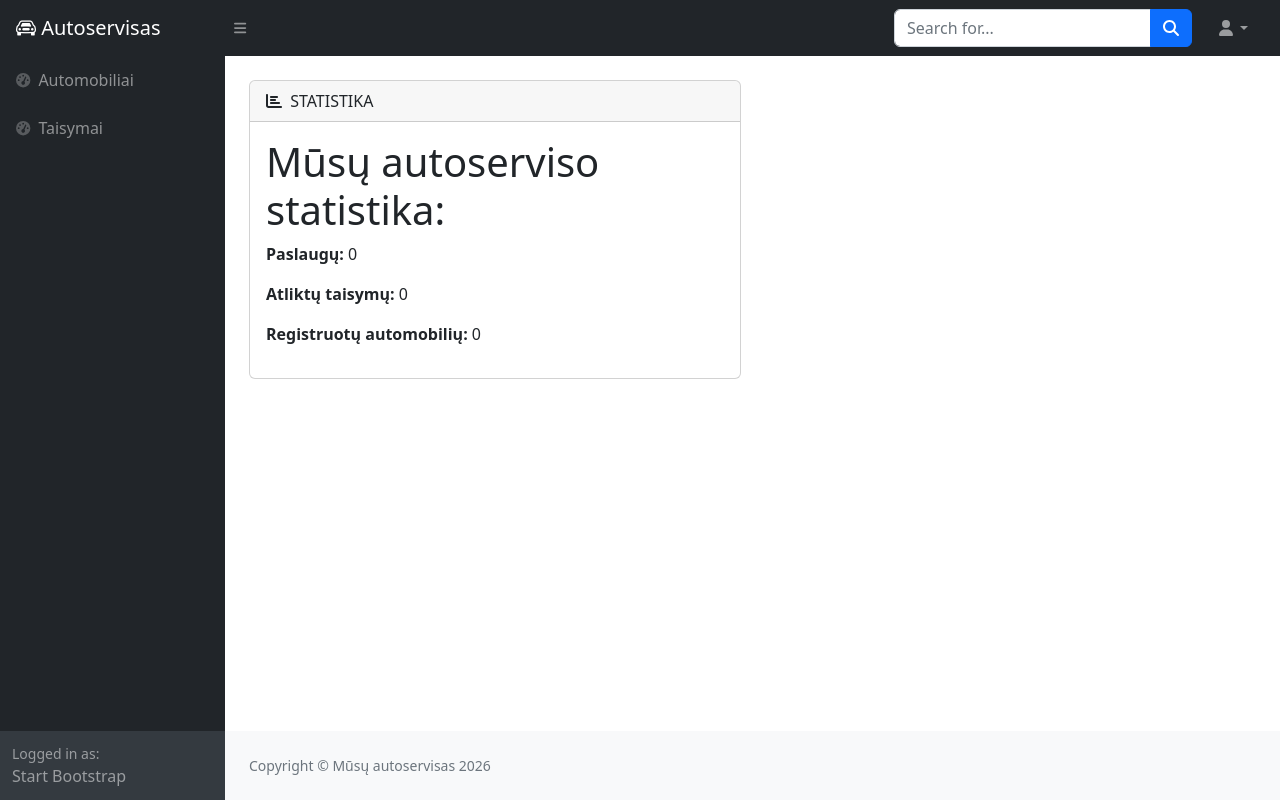
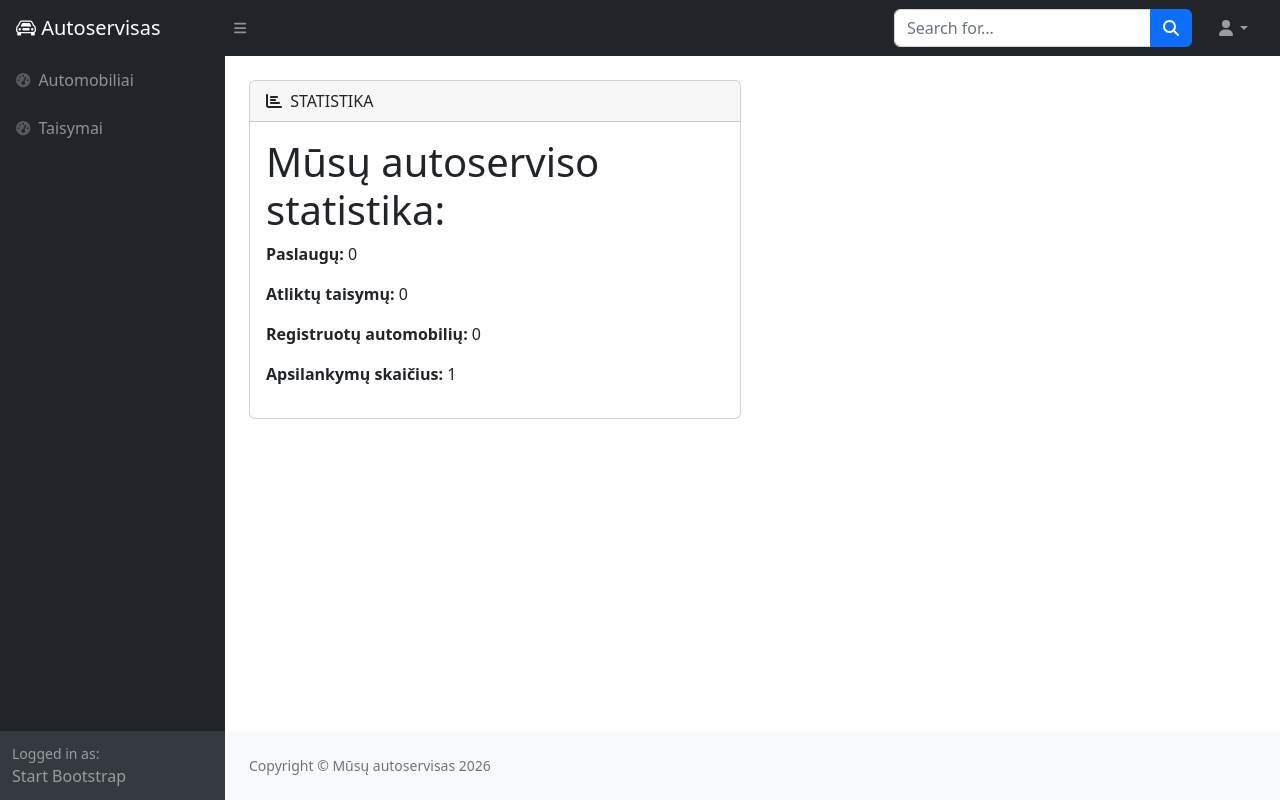
Before and after one commit to DonatasNoreika/autoservice_20260727, a Django app: page / in a window 1280 px wide. Run offline with Django 5.2, Linux system fonts and the light colour scheme; data that the repository does not hold is empty; some libraries are stand-ins or nearby versions.

Commit message:
7: +Padaryti, kad pagrindiniame puslapyje būtų rodomas sesijos apsilankymų skaičius.

```diff
--- a/mysite/autoservice/templates/index.html
+++ b/mysite/autoservice/templates/index.html
@@ -9,4 +9,5 @@
 <p><b>Paslaugų: </b>{{ num_services }}</p>
 <p><b>Atliktų taisymų: </b>{{ num_orders_done }}</p>
 <p><b>Registruotų automobilių: </b>{{ num_cars }}</p>
+<p><b>Apsilankymų skaičius: </b>{{ num_visits }}</p>
 {% endblock %}
--- a/mysite/autoservice/views.py
+++ b/mysite/autoservice/views.py
@@ -7,11 +7,13 @@ from django.db.models import Q
 # Create your views here.
 
 def index(request):
+    num_visits = request.session.get('num_visits', 1)
+    request.session['num_visits'] = num_visits + 1
     context = {
         "num_services": Service.objects.count(),
         "num_orders_done": Order.objects.filter(status="t").count(),
         "num_cars": Car.objects.count(),
-
+        "num_visits": num_visits,
     }
     return render(request, template_name="index.html", context=context)
 
```
